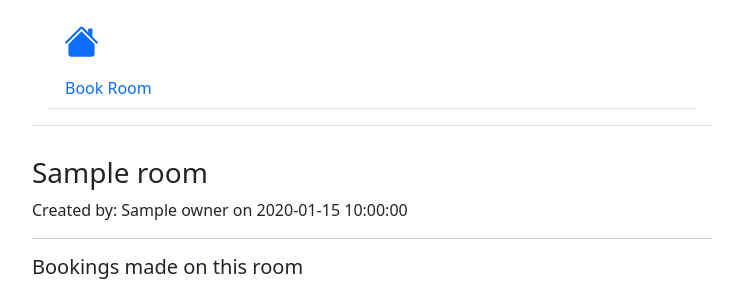
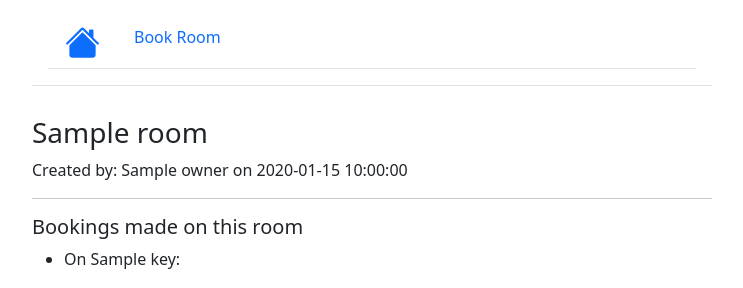
Before and after one commit to cmmasaba/booking, a FastAPI app: template templates/view-room.html in a window 1280 px wide. Shown: the top 288 px of the page, without its empty margins (268-1011 px from the left). Run offline with FastAPI, Linux system fonts and the light colour scheme; the template is opened without the code that fills it: most values are stand-ins (such as "Sample title", 1, 10 or a date in 2020).

Commit message:
Added button for booking room in room detail page

```diff
--- a/templates/view-room.html
+++ b/templates/view-room.html
@@ -10,15 +10,13 @@
     <body>
         <main id="main-box">
             <header class="p-3 mb-3 border-bottom" id="header">
-                <div class="d-flex flex-wrap align-items-center justify-content-center justify-content-lg-start">
+                <ul class="nav nav-tabs">
                     <a class="nav-link" href="/">
                         <svg xmlns="http://www.w3.org/2000/svg" width="35" height="35" fill="currentColor" class="bi bi-house-fill" viewBox="0 0 16 16">
                             <path d="M8.707 1.5a1 1 0 0 0-1.414 0L.646 8.146a.5.5 0 0 0 .708.708L8 2.207l6.646 6.647a.5.5 0 0 0 .708-.708L13 5.793V2.5a.5.5 0 0 0-.5-.5h-1a.5.5 0 0 0-.5.5v1.293z"/>
                             <path d="m8 3.293 6 6V13.5a1.5 1.5 0 0 1-1.5 1.5h-9A1.5 1.5 0 0 1 2 13.5V9.293z"/>
                         </svg>
                     </a>
-                </div>
-                <ul class="nav nav-tabs">
                     <li class="nav-item">
                         <a class="nav-link btn btn-link" role="button" href="{{ url_for('bookRoom').include_query_params(room=room.get('name')) }}">Book Room</a>
                     </li>
```
